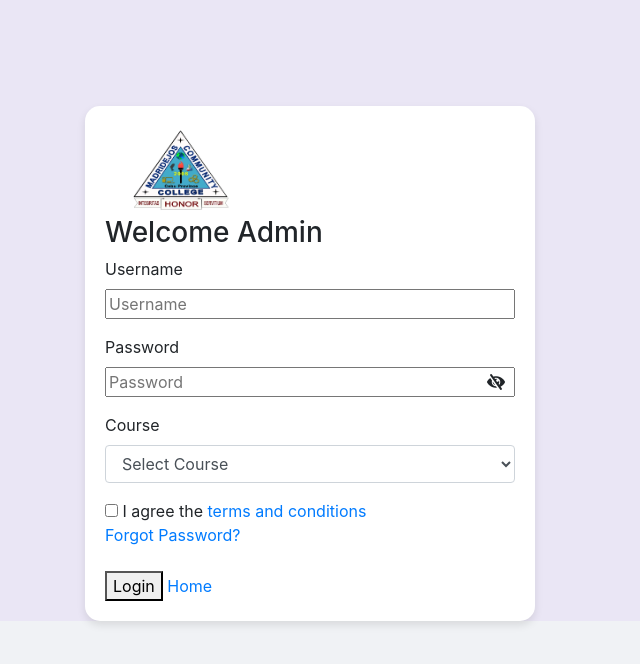
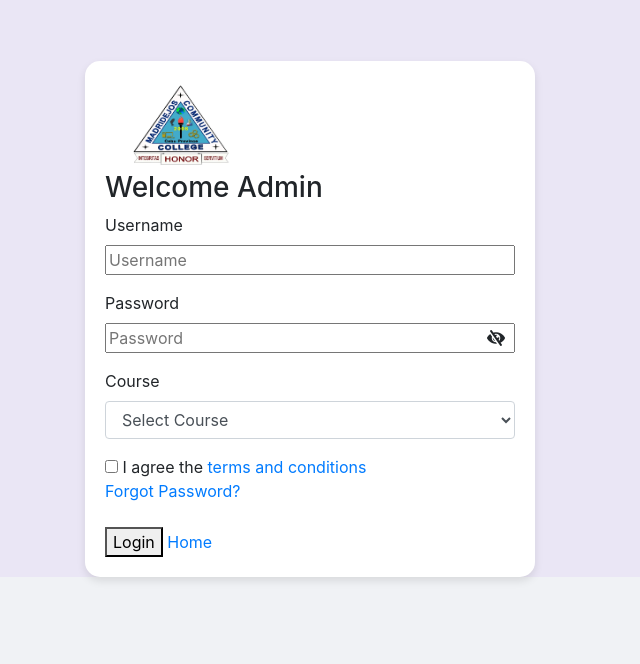
Before and after one commit to misyel15/TABODI, a PHP site: page /SCHED4/admin/login.php in a window 1280 px wide. Shown: the top 664 px of the page, without its empty margins (0-640 px from the left). Run offline with PHP 8.4, Linux system fonts and the light colour scheme; some libraries are stand-ins or nearby versions.

Commit message:
Update login.php

```diff
--- a/admin/login.php
+++ b/admin/login.php
@@ -155,7 +155,7 @@ if ($_SERVER['REQUEST_METHOD'] === 'POST') {
     <div class="page-wrapper">
         <div class="page-content--bge4">
             <div class="container">
-                <div class="login-wrap" style="margin-top:5%; max-width: 450px; padding: 20px; border-radius: 15px; box-shadow: 0 4px 8px rgba(0, 0, 0, 0.1); background-color: #fff;">
+                <div class="login-wrap" style="margin-top:1%; max-width: 450px; padding: 20px; border-radius: 15px; box-shadow: 0 4px 8px rgba(0, 0, 0, 0.1); background-color: #fff;">
                     <div class="login-content">
                         <div class="login-logo">
                             <a href="#">
```
